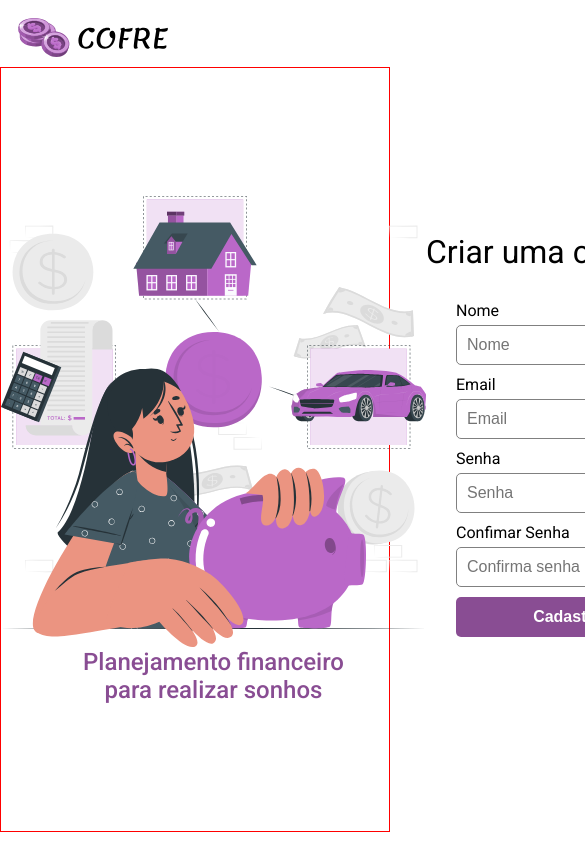
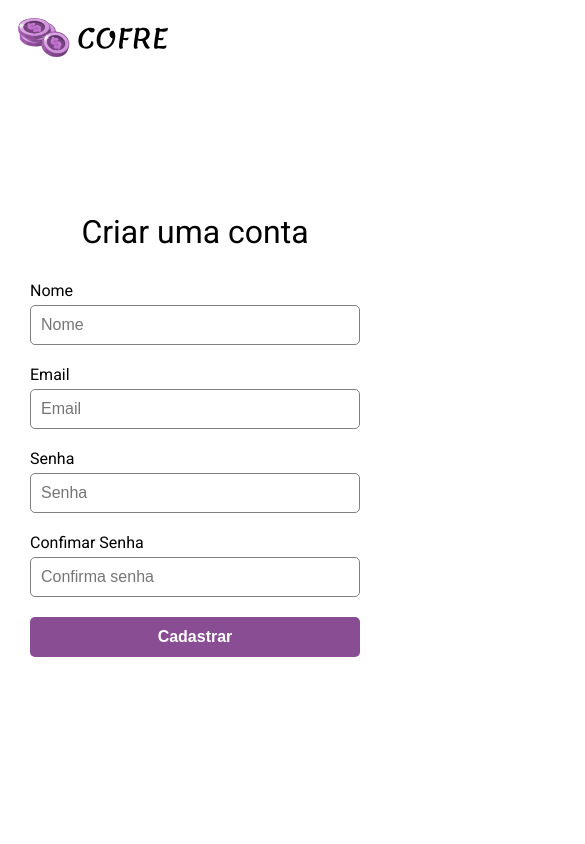
Before and after one commit to Sara01romao/cofre, a React (Vite) app: page /createLogin in a window 390 px wide. Shown: the top 844 px of the page, 585 px wide, since content can reach past the window. Built offline with nearby package versions, Linux system fonts and the light colour scheme.

Commit message:
responsivo cadastrar

```diff
--- a/src/pages/CreateLogin/index.jsx
+++ b/src/pages/CreateLogin/index.jsx
@@ -19,7 +19,7 @@ export  function CreateLogin() {
           <p>Planejamento financeiro <br/>para realizar sonhos</p>
         </div>
 
-         <div>
+        <div className='form-content'>
         <h1>Criar uma conta</h1>
         <form action="">
           <Input typeInput="text" id="Nome" setChange={setName} value={name} placeholder="Nome"/>
@@ -33,7 +33,6 @@ export  function CreateLogin() {
 
 
 
-
     </MainCreate>
   )
 }
--- a/src/pages/CreateLogin/styles.js
+++ b/src/pages/CreateLogin/styles.js
@@ -1,40 +1,51 @@
 import styled from "styled-components";
 
 export const MainCreate = styled.main`
-
- border: 1px solid red;
   max-width: 1220px;
   margin: 0 auto;
   display: flex;
   align-items: center;
   height: calc(100vh - 79px);
 
- div{
+  div {
     flex: 1;
   }
 
-.infoCreate{
+  .infoCreate {
     flex: 1;
     display: flex;
     flex-direction: column;
     align-items: center;
 
-    p{
+    img{
+        max-width: 400px;
+        height: 400px;
+    }
+
+    p {
       text-align: center;
       font-size: 1.5rem;
       font-weight: 500;
       color: var(--color1);
     }
-
   }
 
- form{
+  .form-content {
+    h1 {
+      text-align: center;
+    }
+    form {
       flex: 1;
       padding: 30px;
       display: flex;
       flex-direction: column;
-     gap: 10px;
+      gap: 20px;
+    }
   }
 
-
+  @media screen and (max-width: 767px) {
+    .infoCreate {
+      display: none;
+    }
+  }
 `;
```
Lines whose indentation alone changed are shown as unchanged.
